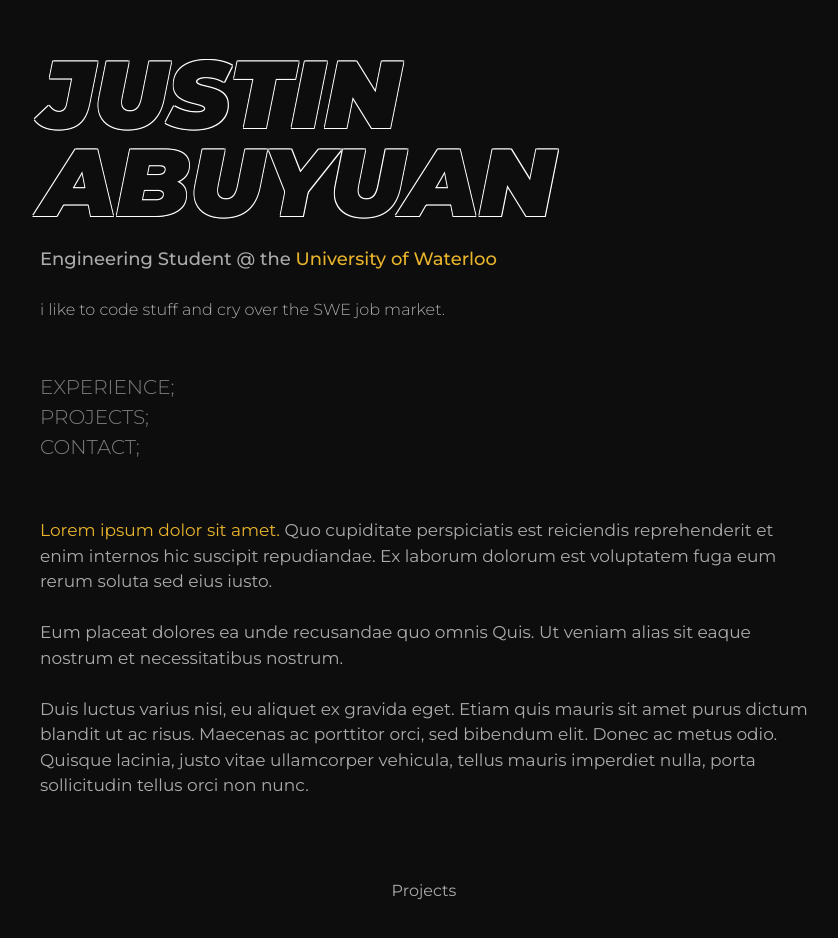
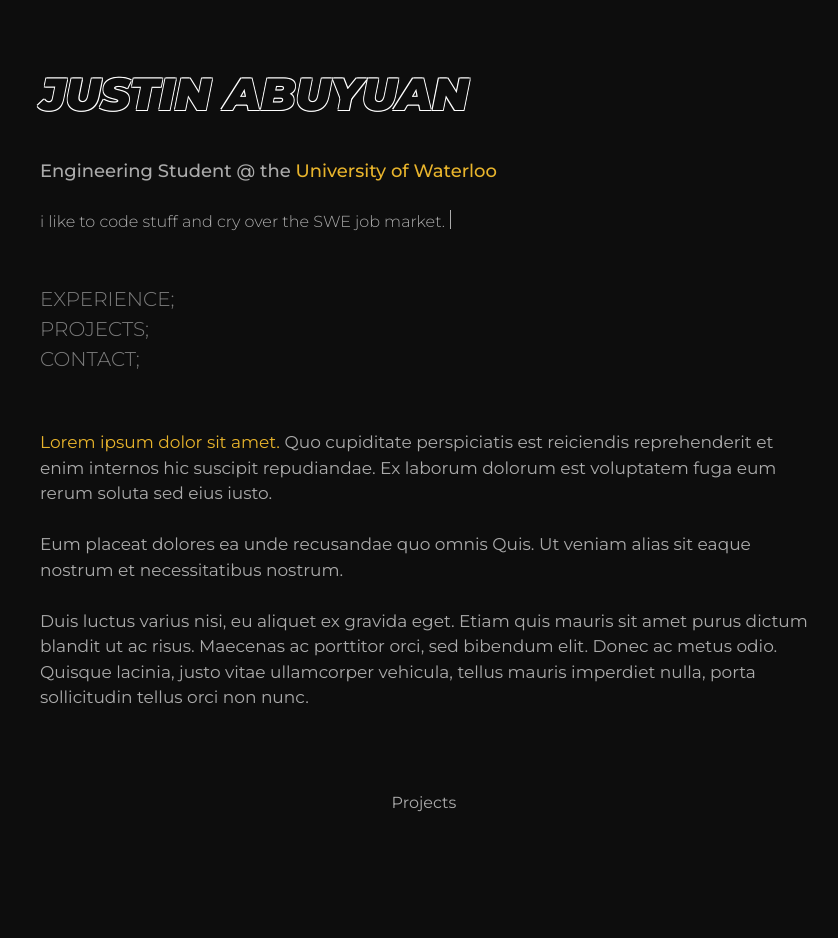
Before and after one commit to jasooh/2024-project-website, a React (Create React App) app: page /projects in a window 1280 px wide. Shown: the top 938 px of the page, without its empty margins (216-1054 px from the left). Before the commit the page ends 903 px from the top, so only its background shows below. Built offline with nearby package versions, Linux system fonts and the light colour scheme.

Commit message:
Adjusted scroll bar and cleaned up code

```diff
--- a/src/components/HomeSection.js
+++ b/src/components/HomeSection.js
@@ -5,6 +5,11 @@ import TypingText from '../components/TypingText';
 
 import Colors from '../const/Colors.json';
 import { Children } from 'react';
+
+const info = {
+    Name: 'JUSTIN ABUYUAN',
+    Sub: "i like to code stuff and cry over the SWE job market."
+}
 
 export default function HomeSection({ children }) {
     return (
@@ -21,18 +26,19 @@ export default function HomeSection({ children }) {
                     >
                         {/* Heading text and subheading */}
                         <Heading
-                            width='100%'
+                            width='90%'
                             margin='0px'
                             mt='50px'
                             mb='15px'
                             pb='0px'
-                            fontSize='95'
+                            fontSize={{ base: '45px', "2xl": '95px' }}
                             letterSpacing='0px'
                             lineHeight='5.5rem'
                             fontWeight='900'
                             fontStyle='italic'
+
                         >
-                            JUSTIN ABUYUAN
+                            {info['Name']}
                         </Heading>
                         <Text mt='5px'
                             mb='20px' width='100%'
@@ -44,7 +50,7 @@ export default function HomeSection({ children }) {
                             mb='50px' width='100%'
                             fontSize='16px' fontWeight='300'
                         >
-                            <TypingText>i like to code stuff and cry over the SWE job market.</TypingText>
+                            <TypingText>{info['Sub']}</TypingText>
                         </Text>
                         {/* React router */}
                         <MenuButton link='/experience'>EXPERIENCE;</MenuButton>
@@ -63,7 +69,7 @@ export default function HomeSection({ children }) {
                     Duis luctus varius nisi, eu aliquet ex gravida eget. Etiam quis mauris sit amet purus dictum blandit ut ac risus. Maecenas ac porttitor orci, sed bibendum elit. Donec ac metus odio. Quisque lacinia, justo vitae ullamcorper vehicula, tellus mauris imperdiet nulla, porta sollicitudin tellus orci non nunc.
                 </Text>
             </Stack>
-            { children }
+            {children}
         </Stack>
     )
 }
--- a/src/components/MenuButton.js
+++ b/src/components/MenuButton.js
@@ -1,4 +1,5 @@
 // Buttons used on homepage
+import { useState } from 'react';
 import { Text } from '@chakra-ui/react';
 import { Link } from 'react-router-dom';
 import Colors from '../const/Colors.json';
--- a/src/pages/Contact.js
+++ b/src/pages/Contact.js
@@ -6,7 +6,7 @@ import Colors from '../const/Colors.json';
 export default function ContactPage() {
     return (
        <HomeSection>
-            <Text>Contact</Text>
+            <Text height='100vh'>Contact</Text>
        </HomeSection>
     )
 }
--- a/src/pages/Experience.js
+++ b/src/pages/Experience.js
@@ -6,7 +6,7 @@ import Colors from '../const/Colors.json';
 export default function ExperiencePage() {
     return (
        <HomeSection>
-            <Text>Experience</Text>
+            <Text height='100vh'>Experience</Text>
        </HomeSection>
     )
 }
--- a/src/pages/Projects.js
+++ b/src/pages/Projects.js
@@ -6,7 +6,7 @@ import Colors from '../const/Colors.json';
 export default function ProjectPage() {
     return (
         <HomeSection>
-            <Text>Projects</Text>
+            <Text height='100vh'>Projects</Text>
         </HomeSection>
     )
 }
```
